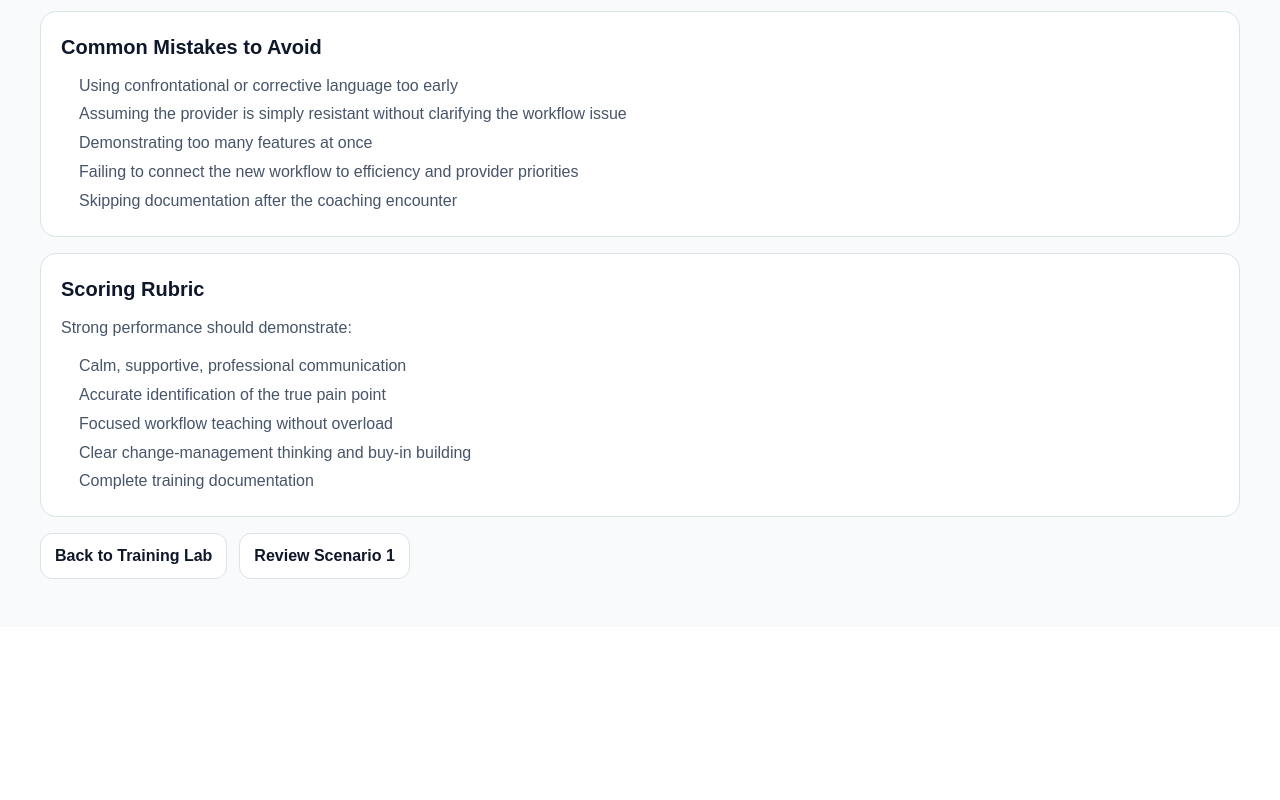
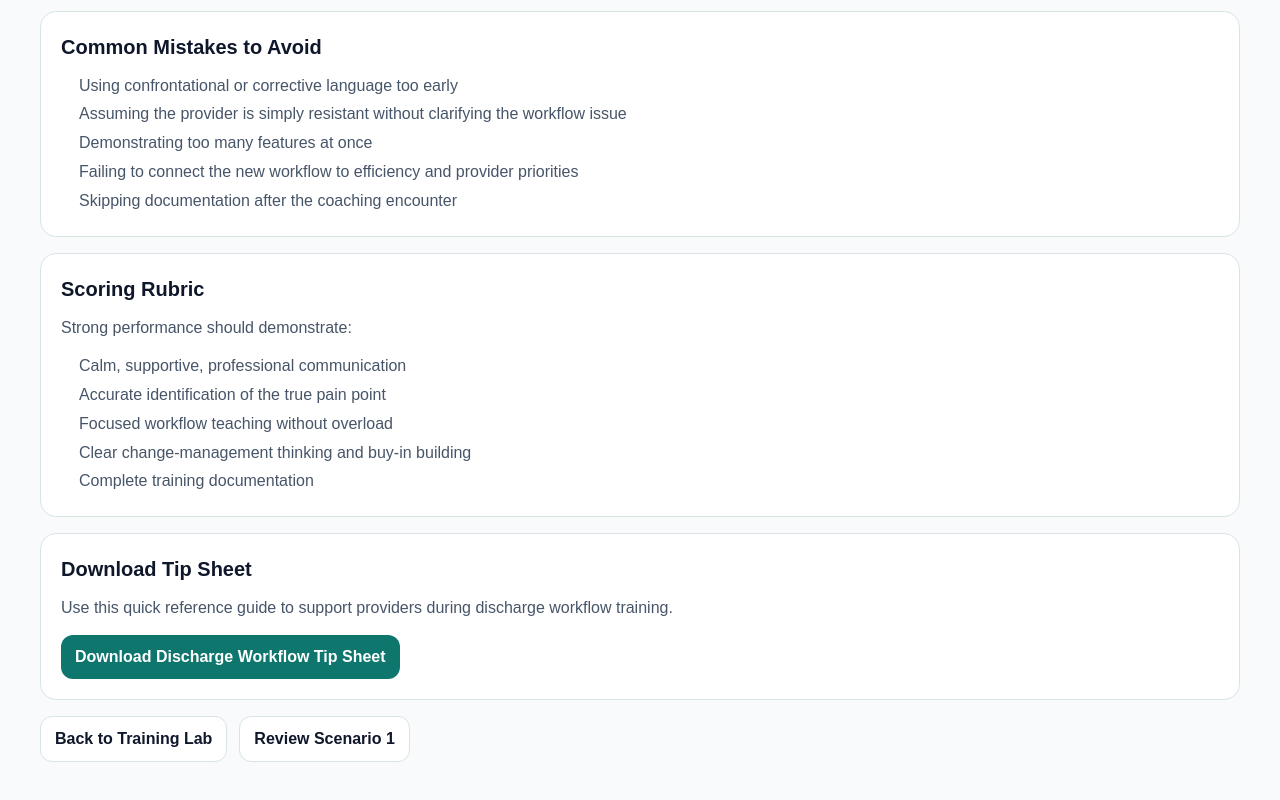
Before and after one commit to bamao33-hub/nursebridge-web, a Next.js app: page /practice-lab/training/scenario-2 in a window 1280 px wide. Shown: the part 2950-3750 px from the top of the page. Before the commit the page ends 3577 px from the top, so only its background shows below. Built offline with nearby package versions, Linux system fonts and the light colour scheme.

Commit message:
Update page.tsx

```diff
--- a/app/practice-lab/training/scenario-2/page.tsx
+++ b/app/practice-lab/training/scenario-2/page.tsx
@@ -329,6 +329,31 @@ export default function TrainingScenarioTwoPage() {
             <li>Complete training documentation</li>
           </ul>
         </section>
+        <section style={sectionStyle}>
+  <div style={{ fontWeight: 800, fontSize: 20, marginBottom: 10 }}>
+    Download Tip Sheet
+  </div>
+
+  <div style={{ color: COLORS.muted, lineHeight: 1.7, marginBottom: 14 }}>
+    Use this quick reference guide to support providers during discharge workflow training.
+  </div>
+
+  <a
+    href="/tipsheets/quick-discharge-tip-sheet.pdf"
+    download
+    style={{
+      display: "inline-block",
+      textDecoration: "none",
+      background: COLORS.teal,
+      color: "#ffffff",
+      fontWeight: 800,
+      padding: "10px 14px",
+      borderRadius: 12,
+    }}
+  >
+    Download Discharge Workflow Tip Sheet
+  </a>
+</section>
 
         <div style={{ display: "flex", gap: 12, flexWrap: "wrap", marginTop: 8 }}>
           <Link href="/practice-lab/training" style={secondaryButtonStyle}>
```
